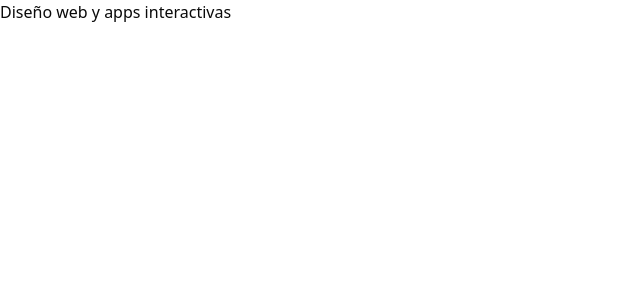
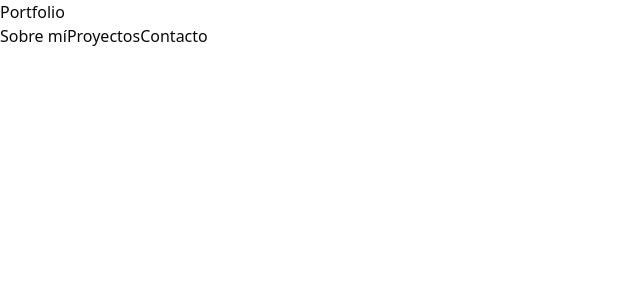
Before and after one commit to nuriarejas2-lang/Portfolio, a Vue app: page /#/proyectos in a window 1280 px wide. Before the commit this address led to /#/. Shown: the top 300 px of the page, without its empty margins (0-640 px from the left). Built offline with nearby package versions, Linux system fonts and the light colour scheme.

Commit message:
Pestañas principales del proyecto

```diff
--- a/src/App.vue
+++ b/src/App.vue
@@ -1,16 +1,3 @@
-<script setup lang="ts">
-import { RouterView } from 'vue-router';
-
-
-
-</script>
-
 <template>
-  <main>
-    <RouterView />
-  </main>
+  <RouterView />
 </template>
-
-<style scoped>
-
-</style>
--- /dev/null
+++ b/src/pages/contacto/contacto.vue
@@ -0,0 +1,7 @@
+
+<template>
+  <h1>Contacto</h1>
+</template>
+
+<script setup lang="ts">
+</script>
--- a/src/pages/home/Home.vue
+++ b/src/pages/home/Home.vue
@@ -1,15 +1,27 @@
-<script lang="ts" setup>
+<script setup lang="ts">
+import { useRouter } from 'vue-router'
 
+const router = useRouter()
 
+const goTosobremi = () => {
+  router.push('/sobremi')
+}
+
+const goToproyectos = () => {
+  router.push('/proyectos')
+}
+
+const goTocontacto = () => {
+  router.push('/contacto')
+}
 </script>
 
 <template>
+  <div>
+    <h1>Portfolio</h1>
 
-<h1>Diseño web y apps interactivas</h1>
-
-
+    <button @click="goTosobremi">Sobre mí</button>
+    <button @click="goToproyectos">Proyectos</button>
+    <button @click="goTocontacto">Contacto</button>
+  </div>
 </template>
-
-<style scoped>
-
-</style>
--- /dev/null
+++ b/src/pages/proyectos/diseno.vue
@@ -0,0 +1,8 @@
+<template>
+  <article class="space-y-2">
+    <h2 class="text-2xl font-semibold">Diseño</h2>
+    <p class="text-muted-foreground">
+      Aquí puedes mostrar tus proyectos de diseño gráfico, branding, maquetación y web.
+    </p>
+  </article>
+</template>
--- /dev/null
+++ b/src/pages/proyectos/ilustracion.vue
@@ -0,0 +1,8 @@
+<template>
+  <article class="space-y-2">
+    <h2 class="text-2xl font-semibold">Ilustración</h2>
+    <p class="text-muted-foreground">
+      Aquí puedes mostrar tus trabajos de ilustración digital, editorial y proyectos personales.
+    </p>
+  </article>
+</template>
--- /dev/null
+++ b/src/pages/proyectos/proyectos.vue
@@ -0,0 +1,37 @@
+<template>
+  <main class="min-h-screen bg-background p-6">
+    <section class="mx-auto w-full max-w-3xl space-y-6">
+      <h1 class="text-3xl font-bold tracking-tight">Proyectos</h1>
+      <p class="text-muted-foreground">Elige una categoría para ver su página.</p>
+
+      <div class="flex flex-col sm:flex-row gap-3">
+        <RouterLink to="/proyectos/diseno" custom v-slot="{ navigate, isActive }">
+          <Button
+            :variant="isActive ? 'default' : 'outline'"
+            class="w-full sm:w-auto"
+            @click="navigate"
+          >
+            Diseño
+          </Button>
+        </RouterLink>
+        <RouterLink to="/proyectos/ilustracion" custom v-slot="{ navigate, isActive }">
+          <Button
+            :variant="isActive ? 'default' : 'outline'"
+            class="w-full sm:w-auto"
+            @click="navigate"
+          >
+            Ilustración
+          </Button>
+        </RouterLink>
+      </div>
+
+      <section class="rounded-lg border p-4">
+        <RouterView />
+      </section>
+    </section>
+  </main>
+</template>
+
+<script setup lang="ts">
+import { Button } from '@/components/ui/button'
+</script>
--- /dev/null
+++ b/src/pages/sobremi/sobremi.vue
@@ -0,0 +1,7 @@
+
+<template>
+  <h1>Sobre mí</h1>
+</template>
+
+<script setup lang="ts">
+</script>
--- a/src/router/index.ts
+++ b/src/router/index.ts
@@ -1,11 +1,14 @@
-import Home from "@/pages/home/Home.vue";
-import { createRouter, createWebHashHistory } from "vue-router";
+import { createRouter, createWebHistory } from 'vue-router'
 
+import Home from '@/pages/home/Home.vue'
+import About from '@/pages/sobremi/sobremi.vue'
+import Projects from '@/pages/proyectos/proyectos.vue'
+import DesignProject from '@/pages/proyectos/diseno.vue'
+import IllustrationProject from '@/pages/proyectos/ilustracion.vue'
+import Contact from '@/pages/contacto/contacto.vue'
 
-
-export const router = createRouter({
-  history: createWebHashHistory(import.meta.env.BASE_URL),
-
+const router = createRouter({
+  history: createWebHistory(),
   routes: [
     {
       path: '/',
@@ -13,8 +16,33 @@ export const router = createRouter({
       component: Home
     },
     {
-      path: '/:patchMatch(.*)',
-      redirect: '/'
+      path: '/sobremi',
+      name: 'sobremi',
+      component: About
+    },
+    {
+      path: '/proyectos',
+      name: 'proyectos',
+      component: Projects,
+      children: [
+        {
+          path: 'diseno',
+          name: 'proyectos-diseno',
+          component: DesignProject
+        },
+        {
+          path: 'ilustracion',
+          name: 'proyectos-ilustracion',
+          component: IllustrationProject
+        }
+      ]
+    },
+    {
+      path: '/contacto',
+      name: 'contacto',
+      component: Contact
     }
   ]
 })
+
+export default router
```
Also changed, not shown: src/main.ts (+4 -8 lines).
